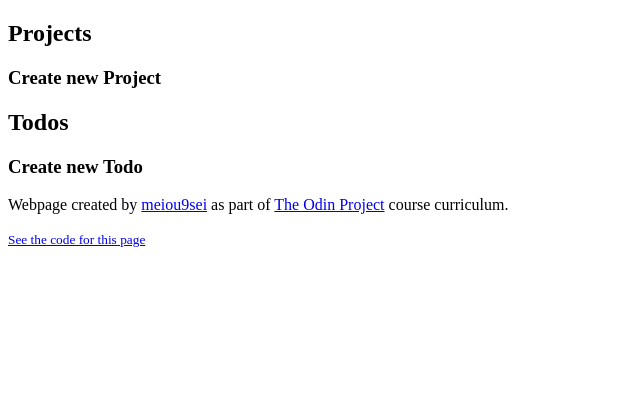
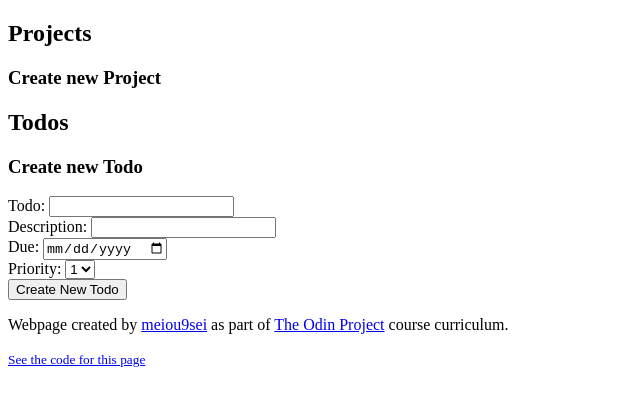
Before and after one commit to meiou9sei/TOP-todo-app, a plain HTML site: page index.html in a window 1280 px wide. Shown: the whole page, without its empty margins (0-640 px from the left). Drawn offline with Linux system fonts and the light colour scheme; a script that the page names is missing.

Commit message:
create new todo input form (not functional yet)

```diff
--- a/index.html
+++ b/index.html
@@ -21,7 +21,28 @@
             <ul class="todos-container"></ul>
             <form class="new-todo-adder">
                 <h3>Create new Todo</h3>
-
+                <div class="form-input">
+                    <label for="new-project-title">Todo: </label>
+                    <input type="text" name="new-project-title" id="new-project-title">
+                </div>
+                <div class="form-input">
+                    <label for="new-project-description">Description: </label>
+                    <input type="text" name="new-project-description" id="new-project-description">
+                </div>
+                <div class="form-input">
+                    <label for="new-project-dueDate">Due: </label>
+                    <input type="date" name="new-project-dueDate" id="new-project-dueDate">
+                </div>
+                <div class="form-input">
+                    <label for="new-project-priority">Priority: </label>
+                    <select name="new-project-priority" id="new-project-priority">
+                        <option value="1">1</option>
+                        <option value="2">2</option>
+                        <option value="3">3</option>
+                        <option value="4">4</option>
+                    </select>
+                </div>
+                <button type="submit">Create New Todo</button>
             </form>
         </div>
     </main>
```
